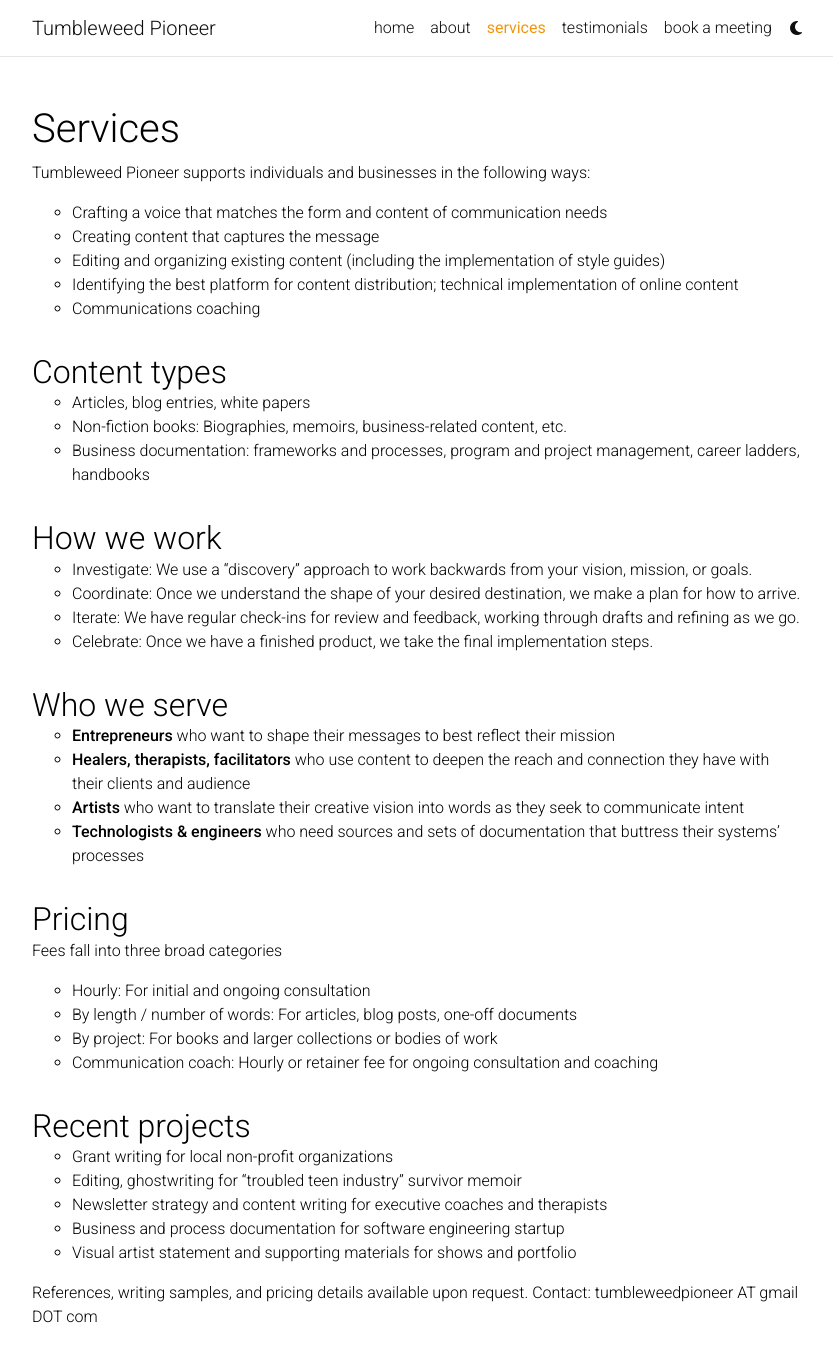
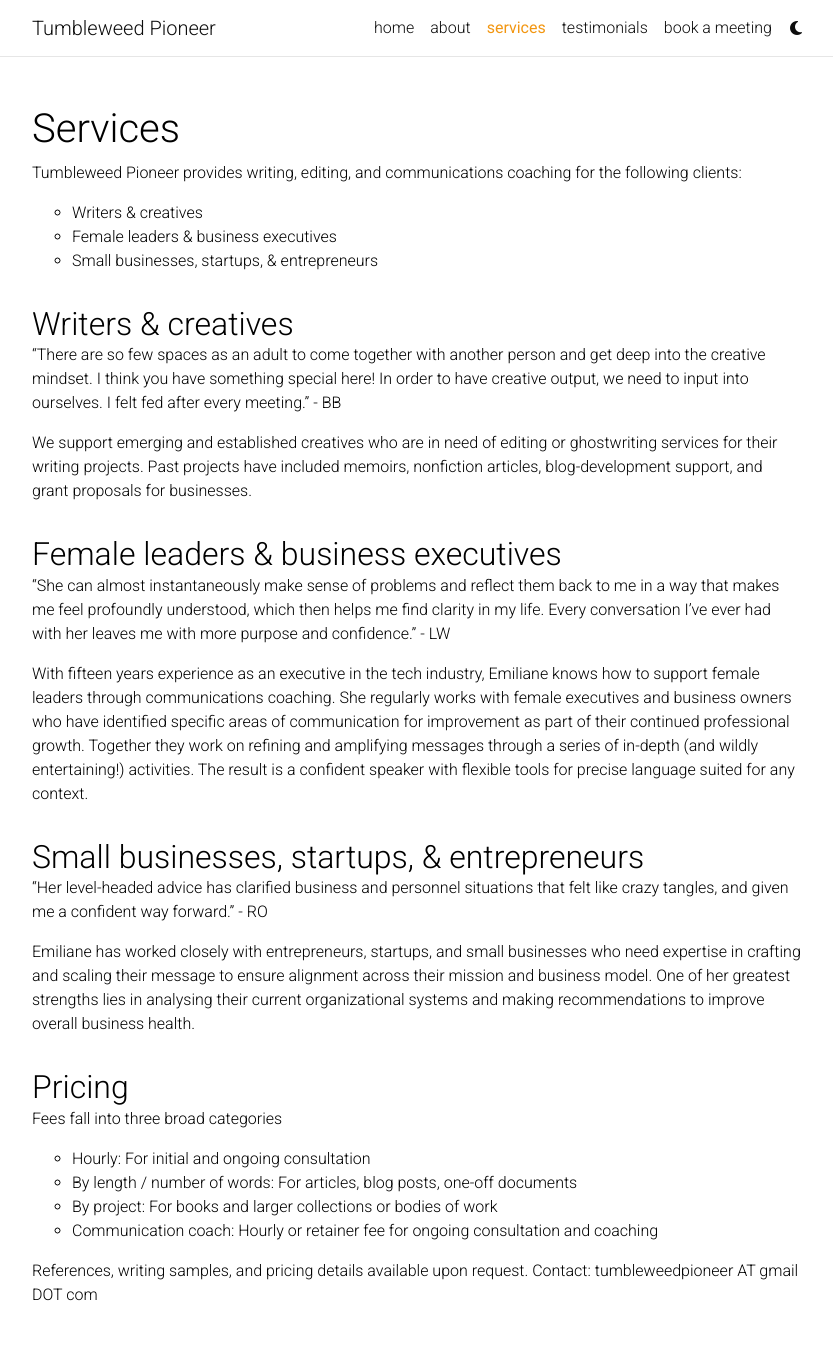
Before and after one commit to kndl/tumbleweed-pioneer, a Jekyll site: the page built from _pages/services.md, in a window 1280 px wide and 1400 px high. Shown: the top 1362 px of the window, without its empty margins (223-1056 px from the left). Built offline with Jekyll 4.4.1, drawn with Linux system fonts in a browser that asks for light colours; a style sheet for code colours, icons or effects is not loaded.

Commit message:
Update services.md
Updated service information

```diff
--- a/_pages/services.md
+++ b/_pages/services.md
@@ -8,33 +8,30 @@
 
 # Services
 
-Tumbleweed Pioneer supports individuals and businesses in the following ways:
-* Crafting a voice that matches the form and content of communication needs
-* Creating content that captures the message
-* Editing and organizing existing content (including the implementation of style guides)
-* Identifying the best platform for content distribution; technical implementation of online content
-* Communications coaching
+Tumbleweed Pioneer provides writing, editing, and communications coaching for the following clients:
+
+* Writers & creatives
+* Female leaders & business executives
+* Small businesses, startups, & entrepreneurs
 
 
 
-## Content types
-* Articles, blog entries, white papers
-* Non-fiction books: Biographies, memoirs, business-related content, etc.
-* Business documentation: frameworks and processes, program and project management, career ladders, handbooks
+## Writers & creatives
+"There are so few spaces as an adult to come together with another person and get deep into the creative mindset. I think you have something special here! In order to have creative output, we need to input into ourselves. I felt fed after every meeting." - BB
+
+We support emerging and established creatives who are in need of editing or ghostwriting services for their writing projects. Past projects have included memoirs, nonfiction articles, blog-development support, and grant proposals for businesses.
 
 
-## How we work
-* Investigate: We use a “discovery” approach to work backwards from your vision, mission, or goals.
-* Coordinate: Once we understand the shape of your desired destination, we make a plan for how to arrive.
-* Iterate: We have regular check-ins for review and feedback, working through drafts and refining as we go.
-* Celebrate: Once we have a finished product, we take the final implementation steps.
+## Female leaders & business executives
+"She can almost instantaneously make sense of problems and reflect them back to me in a way that makes me feel profoundly understood, which then helps me find clarity in my life. Every conversation I’ve ever had with her leaves me with more purpose and confidence." - LW
+
+With fifteen years experience as an executive in the tech industry, Emiliane knows how to support female leaders through communications coaching. She regularly works with female executives and business owners who have identified specific areas of communication for improvement as part of their continued professional growth. Together they work on refining and amplifying messages through a series of in-depth (and wildly entertaining!) activities. The result is a confident speaker with flexible tools for precise language suited for any context.
 
 
-## Who we serve
-* **Entrepreneurs** who want to shape their messages to best reflect their mission
-* **Healers, therapists, facilitators** who use content to deepen the reach and connection they have with their clients and audience
-* **Artists** who want to translate their creative vision into words as they seek to communicate intent
-* **Technologists & engineers** who need sources and sets of documentation that buttress their systems’ processes
+## Small businesses, startups, & entrepreneurs
+"Her level-headed advice has clarified business and personnel situations that felt like crazy tangles, and given me a confident way forward." - RO
+
+Emiliane has worked closely with entrepreneurs, startups, and small businesses who need expertise in crafting and scaling their message to ensure alignment across their mission and business model. One of her greatest strengths lies in analysing their current organizational systems and making recommendations to improve overall business health.
 
 
 ## Pricing
@@ -44,11 +41,4 @@
 * By project: For books and larger collections or bodies of work
 * Communication coach: Hourly or retainer fee for ongoing consultation and coaching
 
-## Recent projects
-* Grant writing for local non-profit organizations
-* Editing, ghostwriting for "troubled teen industry" survivor memoir
-* Newsletter strategy and content writing for executive coaches and therapists
-* Business and process documentation for software engineering startup
-* Visual artist statement and supporting materials for shows and portfolio
-
 References, writing samples, and pricing details available upon request. Contact: tumbleweedpioneer AT gmail DOT com
```
